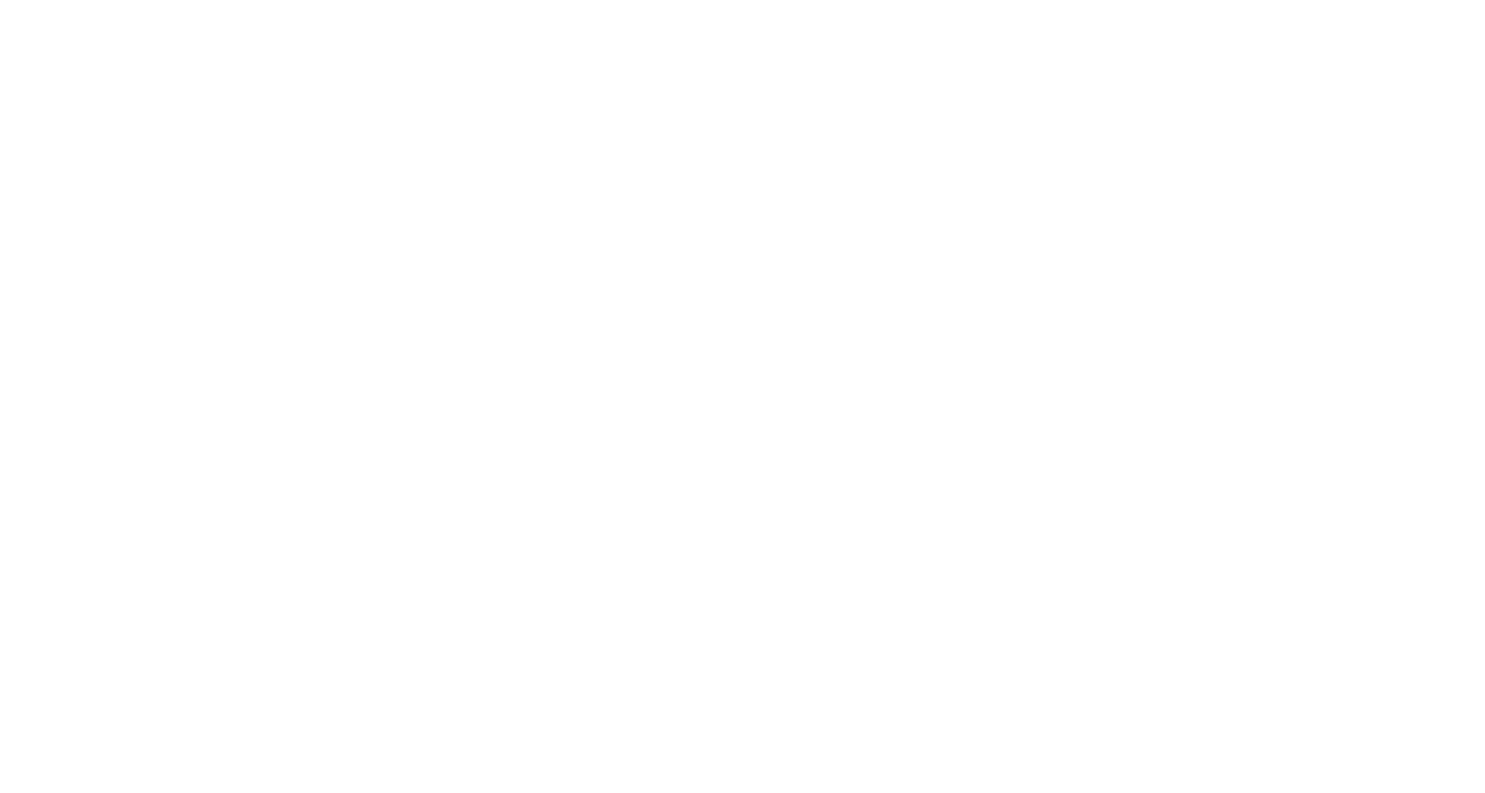
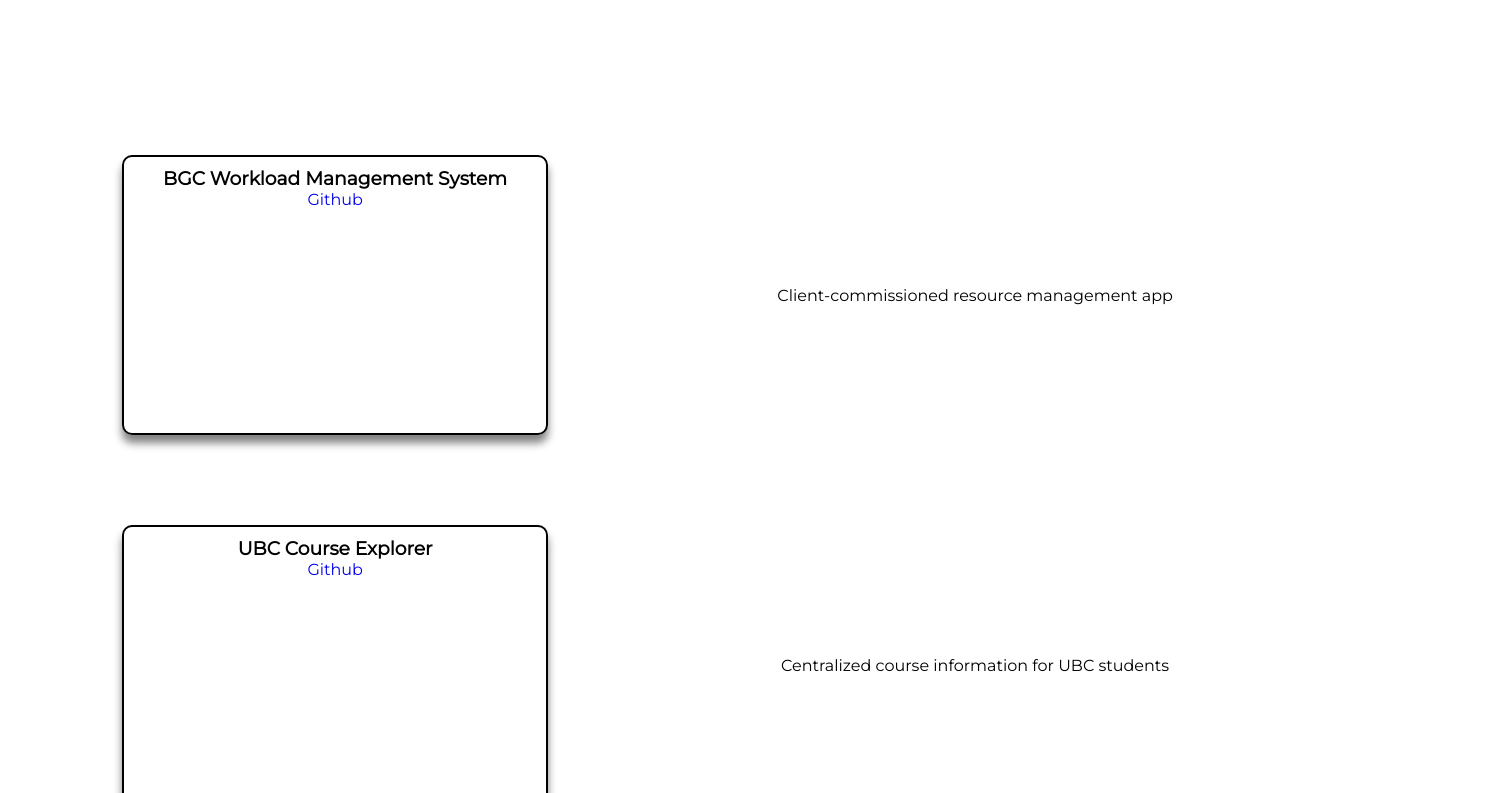
Before and after one commit to ChrisFong604/ChrisCodes, a React (Create React App) app: page / in a window 1280 px wide. Shown: the part 960-1753 px from the top of the page, 1485 px wide, since content can reach past the window. Before the commit the page ends 1045 px from the top, so only its background shows below. Built offline with nearby package versions, Linux system fonts and the light colour scheme.

Commit message:
Re-added project gallery to homepage

```diff
--- a/src/components/App/App.js
+++ b/src/components/App/App.js
@@ -42,6 +42,7 @@
 									position="none"
 								/>
 							</header>
+							<ProjectRenderer />
 						</div>
 					</Route>
 					<Route path="/projects">
--- a/src/components/Projects/Projects.js
+++ b/src/components/Projects/Projects.js
@@ -56,7 +56,9 @@
 						data-aos-duration="1100"
 					>
 						<h3>{project.name}</h3>
-						<a href={project.source}>Github</a>
+						<a href={project.source} target="_blank">
+							Github
+						</a>
 					</div>
 					<div
 						className={ProjectCSS.project_description}
--- a/src/components/Projects/Projects.module.css
+++ b/src/components/Projects/Projects.module.css
@@ -2,6 +2,8 @@
 	margin-top: 50px;
 	margin-bottom: 50px;
 	width: 100%;
+	padding-left: 8vw;
+	padding-right: 8vw;
 	display: grid;
 	grid-template-columns: 4fr 7fr;
 	grid-template-rows: repeat(auto-fill, 40vh);
```
